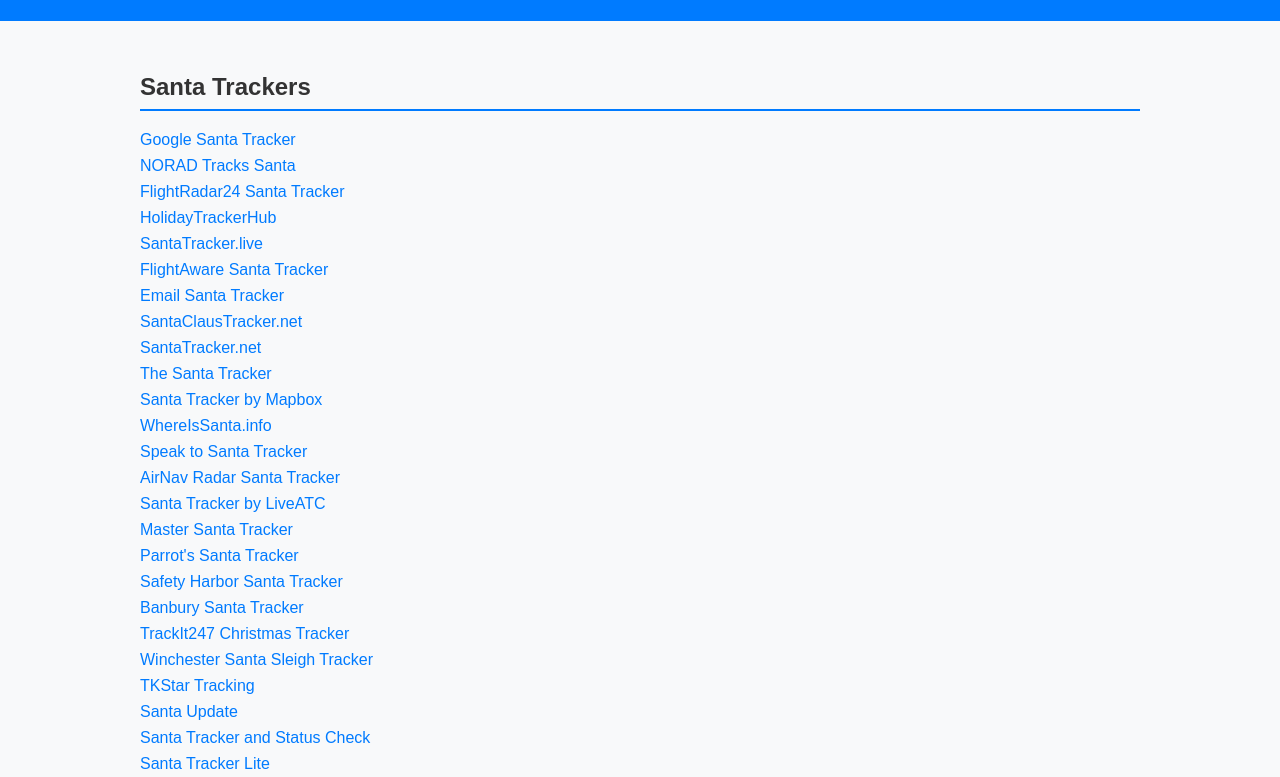
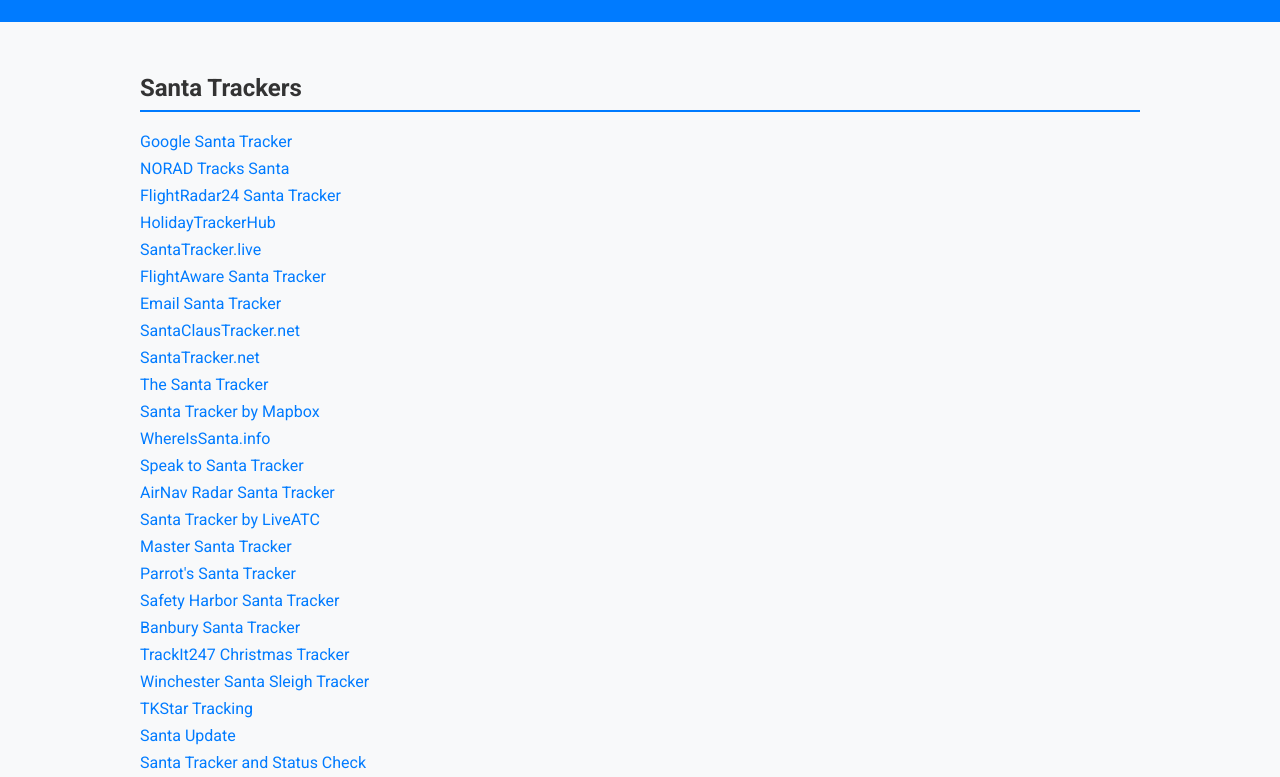
Before and after one commit to Puma11POL/Elf-Tracking-Hub, a plain HTML site: page index.html in a window 1280 px wide. Shown: the part 91-868 px from the top of the page. Drawn offline with Linux system fonts and the light colour scheme.

Commit message:
Update index.html

```diff
--- a/index.html
+++ b/index.html
@@ -1,6 +1,15 @@
 <!DOCTYPE html>
 <html lang="en">
 <head>
+    <link href="https://fonts.googleapis.com/css2?family=Roboto:wght@400;700&display=swap" rel="stylesheet">
+    <style>
+        body {
+            font-family: 'Roboto', sans-serif;
+            margin: 0;
+            padding: 0;
+            background-color: #f8f9fa;
+            color: #333;
+        }
     <meta charset="UTF-8">
     <meta name="viewport" content="width=device-width, initial-scale=1.0">
     <title>Elf Tracking Hub</title>
```
